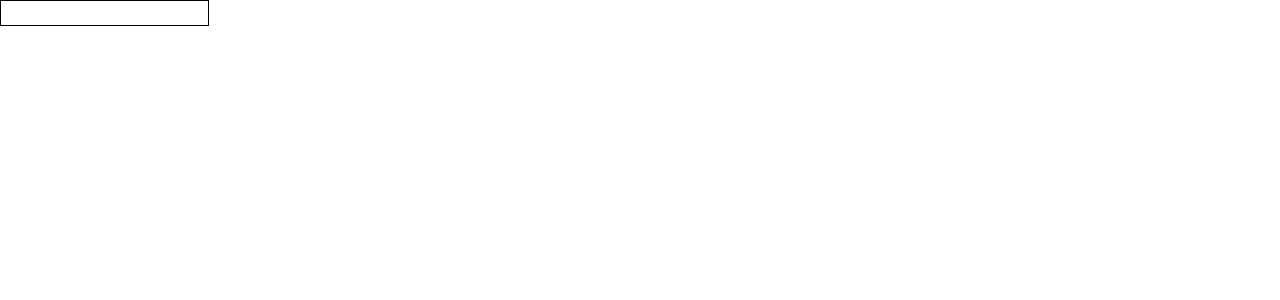
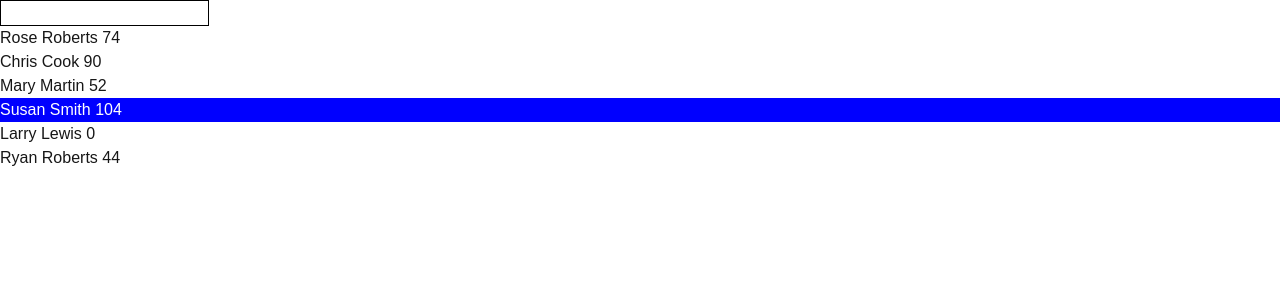
Before and after one commit to bertrandcodes/custom-ui-components, a Next.js app in the folder my-app/: page / in a window 1280 px wide. Shown: the top 300 px of the page. Built offline with nearby package versions, Linux system fonts and the light colour scheme.

Commit message:
add list

```diff
--- /dev/null
+++ b/my-app/src/app/components/TransactionList/TransactionList.css
@@ -0,0 +1,8 @@
+.transaction-list__input {
+  border: 1px solid black;
+}
+
+.transaction-list__li--active {
+  background-color: blue;
+  color: white;
+}
--- /dev/null
+++ b/my-app/src/app/components/TransactionList/TransactionList.jsx
@@ -0,0 +1,69 @@
+"use client";
+
+import { useState, useMemo } from "react";
+import "./TransactionList.css";
+
+const transactions = [
+  { id: "t_01", customer: "Rose Roberts", amount: 84 },
+  { id: "t_02", customer: "Chris Cook", amount: 30 },
+  { id: "t_03", customer: "Mary Martin", amount: 42 },
+  { id: "t_04", customer: "Susan Smith", amount: 26 },
+  { id: "t_05", customer: "Rose Roberts", amount: -84 },
+  { id: "t_06", customer: "Rose Roberts", amount: 48 },
+  { id: "t_07", customer: "Susan Smith", amount: 104 },
+  { id: "t_08", customer: "Larry Lewis", amount: 140 },
+  { id: "t_09", customer: "Mary Martin", amount: 10 },
+  { id: "t_10", customer: "Chris Cook", amount: 60 },
+  { id: "t_11", customer: "Susan Smith", amount: -26 },
+  { id: "t_12", customer: "Larry Lewis", amount: -140 },
+  { id: "t_13", customer: "Rose Roberts", amount: 26 },
+  { id: "t_14", customer: "Ryan Roberts", amount: 44 },
+];
+
+const transactionsObj = transactions.reduce((acc, transaction) => {
+  acc[transaction.customer] = acc[transaction.customer] || 0;
+  acc[transaction.customer] += transaction.amount;
+  return acc;
+}, {});
+
+const TransactionList = ({}) => {
+  const [searchVal, setSearchVal] = useState("");
+
+  const filteredList = useMemo(
+    () =>
+      Object.entries(transactionsObj).filter(([name, _]) =>
+        name.toLowerCase().includes(searchVal.toLowerCase()),
+      ),
+    [searchVal],
+  );
+
+  const highestSpender = filteredList.reduce(
+    (acc, [name, amount]) => {
+      if (amount >= acc[1]) return [name, amount];
+      return acc;
+    },
+    [null, 0],
+  )[0];
+
+  return (
+    <>
+      <input
+        className="transaction-list__input"
+        value={searchVal}
+        onChange={(e) => setSearchVal(e.target.value)}
+      />
+      <ul>
+        {filteredList.map(([name, amount], index) => (
+          <li
+            key={index}
+            className={`${highestSpender === name ? "transaction-list__li--active" : ""}`}
+          >
+            {name} {amount}
+          </li>
+        ))}
+      </ul>
+    </>
+  );
+};
+
+export default TransactionList;
--- a/my-app/src/app/page.js
+++ b/my-app/src/app/page.js
@@ -1,9 +1,9 @@
-import PhoneValidator from "./components/PhoneValidator/PhoneValidator";
+import TransactionList from "./components/TransactionList/TransactionList";
 
 export default function Home() {
   return (
     <>
-      <PhoneValidator />
+      <TransactionList />
     </>
   );
 }
```
